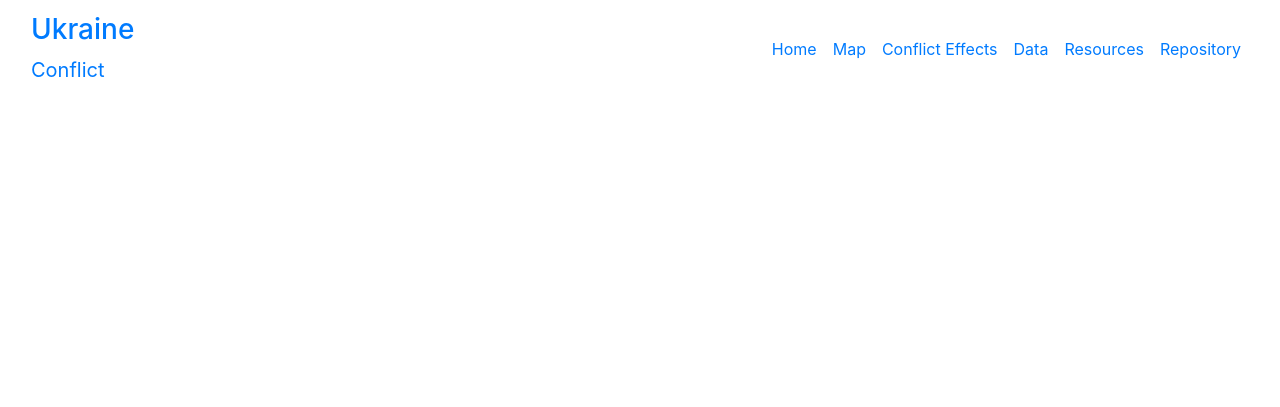
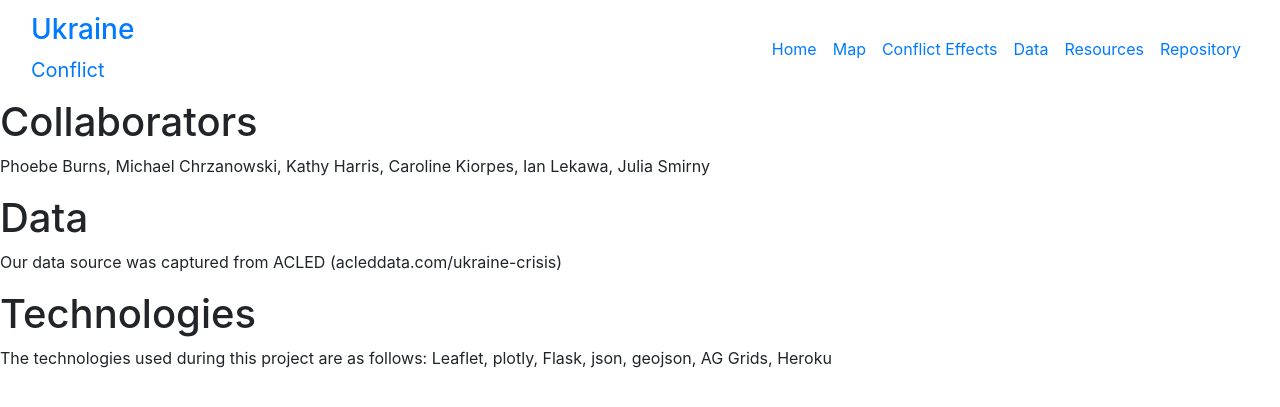
Before and after one commit to cekiorpes/Project_3, a Flask app: page /Resources in a window 1280 px wide. Shown: the top 407 px of the page. Run offline with Flask 2, Linux system fonts and the light colour scheme; some libraries are stand-ins or nearby versions.

Commit message:
Getting geojson data from api route in flask; update to resources page

```diff
--- a/ukraine-conflict/Static/js/ForReview_logic6.js
+++ b/ukraine-conflict/Static/js/ForReview_logic6.js
@@ -110,7 +110,7 @@ const IncidentCount = {
 };
 
 // Getting our GeoJSON data
-d3.json("geojson.json").then(function (data) {
+d3.json("/api/geojson_data").then(function (data) {
   // console.log(data);
 
   // Creating a GeoJSON layer with the retrieved data
--- a/ukraine-conflict/Templates/Resources.html
+++ b/ukraine-conflict/Templates/Resources.html
@@ -10,7 +10,7 @@
 
     <title>Ukraine Conflict</title>
     <link href="https://fonts.googleapis.com/css?family=Open+Sans:400,700|Poppins:400,600,700&display=swap" rel="stylesheet">
-    <link rel="stylesheet" href="/static/css/style.css" />
+    <!-- <link rel="stylesheet" href="/static/css/style.css" /> -->
 
 </head>
 <body>
@@ -59,5 +59,19 @@
             </div>
         </header>
   </div>
+  <div id="blocks">
+    <div class="block">
+      <h1>Collaborators</h1>
+      <p>Phoebe Burns, Michael Chrzanowski, Kathy Harris, Caroline Kiorpes, Ian Lekawa, Julia Smirny</p>
+    </div>
+    <div class="block">
+      <h1>Data</h1>
+      <p>Our data source was captured from ACLED (acleddata.com/ukraine-crisis)</p>
+    </div>
+    <div class="block">
+      <h1>Technologies</h1>
+      <p>The technologies used during this project are as follows: Leaflet, plotly, Flask, json, geojson, AG Grids, Heroku</p>
+    </div>
+  </div>
 </body>
 </html>
--- a/ukraine-conflict/app.py
+++ b/ukraine-conflict/app.py
@@ -56,22 +56,16 @@ def data():
 
     return jsonify(results)
 
-@app.route("/maps", methods=['POST','GET'])
+@app.route("/maps")
 def maps():
-    # geojson = request.json("geojson.json")
-    # fileData = 0;
-    # with open('geojson.json', 'r') as f:
-    #   fileData = json.load(f)
-    #   f.close()
     return render_template("maps.html")
 
-# @app.route("/api/geojson_data")
-# def geojson_data():
-    # geojson = app.config.from_file("geojson.json", load=json.load)
-    # geojson = os.path.join(app.static_folder, "geojson.json")
-    # with open(geojson) as test_file:
-    #     data = json.load(test_file)
-    # return test_file
+@app.route("/api/geojson_data")
+def geojson_data():
+    filename = os.path.join(app.static_folder, "geojson.json")
+    with open(filename) as geojson:
+        data = json.load(geojson)
+    return data
 
 @app.route("/dataPage")
 def datapage():
```
